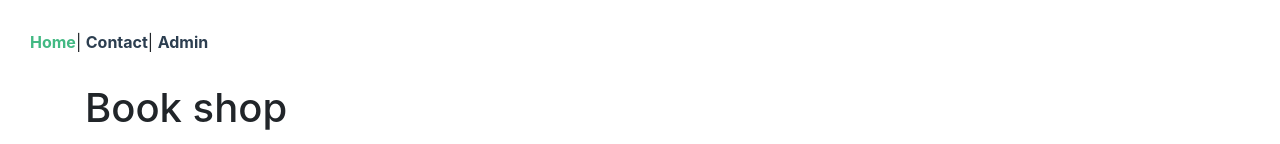
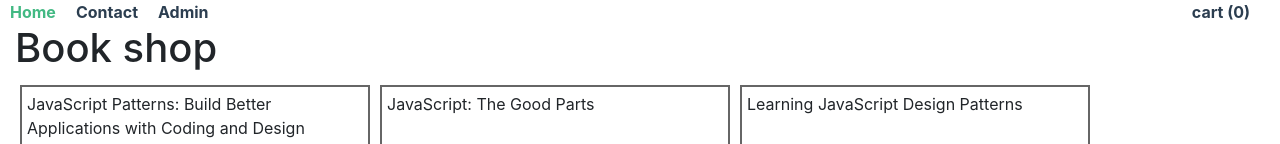
Before and after one commit to codeconcept/vuex-commerce, a Vue app: page / in a window 1280 px wide. Shown: the top 144 px of the page. Built offline with nearby package versions, Linux system fonts and the light colour scheme; data requests are answered from the project's data file.

Commit message:
adding cart to the nav menu

```diff
--- a/src/App.vue
+++ b/src/App.vue
@@ -1,11 +1,20 @@
 <template>
   <div id="app">
     <div id="nav">
-      <router-link to="/">Home</router-link>|
-      <router-link to="/contact">Contact</router-link>|
-      <router-link to="/admin">Admin</router-link>
+      <span class="spacer">
+        <router-link to="/">Home</router-link>
+      </span>
+      <span class="spacer">
+        <router-link to="/contact">Contact</router-link>
+      </span>
+      <span class="spacer">
+        <router-link to="/admin">Admin</router-link>
+      </span>
+      <span class="float-right">
+        <router-link to="/cart">cart (0)</router-link>
+      </span>
     </div>
-    <div class="container">
+    <div class="container-fluid">
       <router-view />
     </div>
   </div>
@@ -13,7 +22,7 @@
 
 <style lang="scss">
 #nav {
-  padding: 30px;
+  padding-right: 30px;
   a {
     font-weight: bold;
     color: #2c3e50;
@@ -22,4 +31,7 @@
     }
   }
 }
+.spacer {
+  padding: 10px;
+}
 </style>
```
